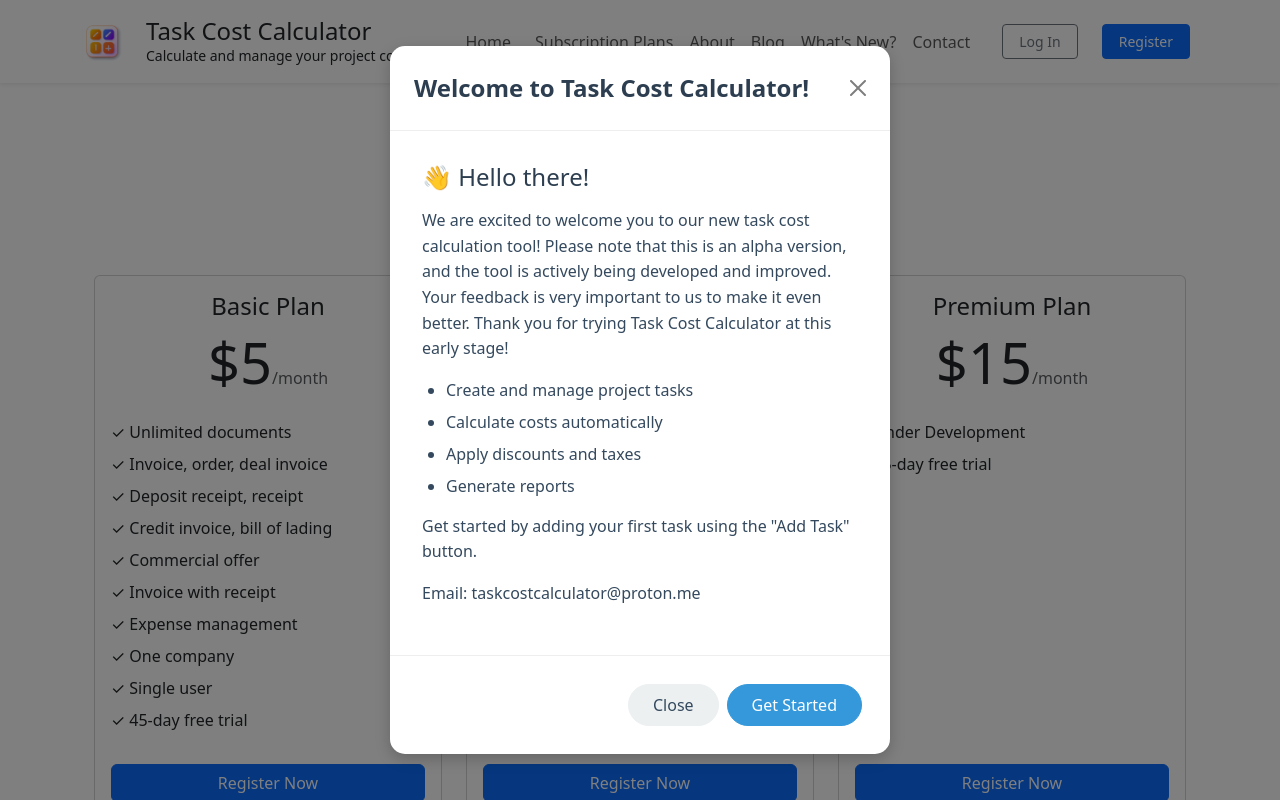
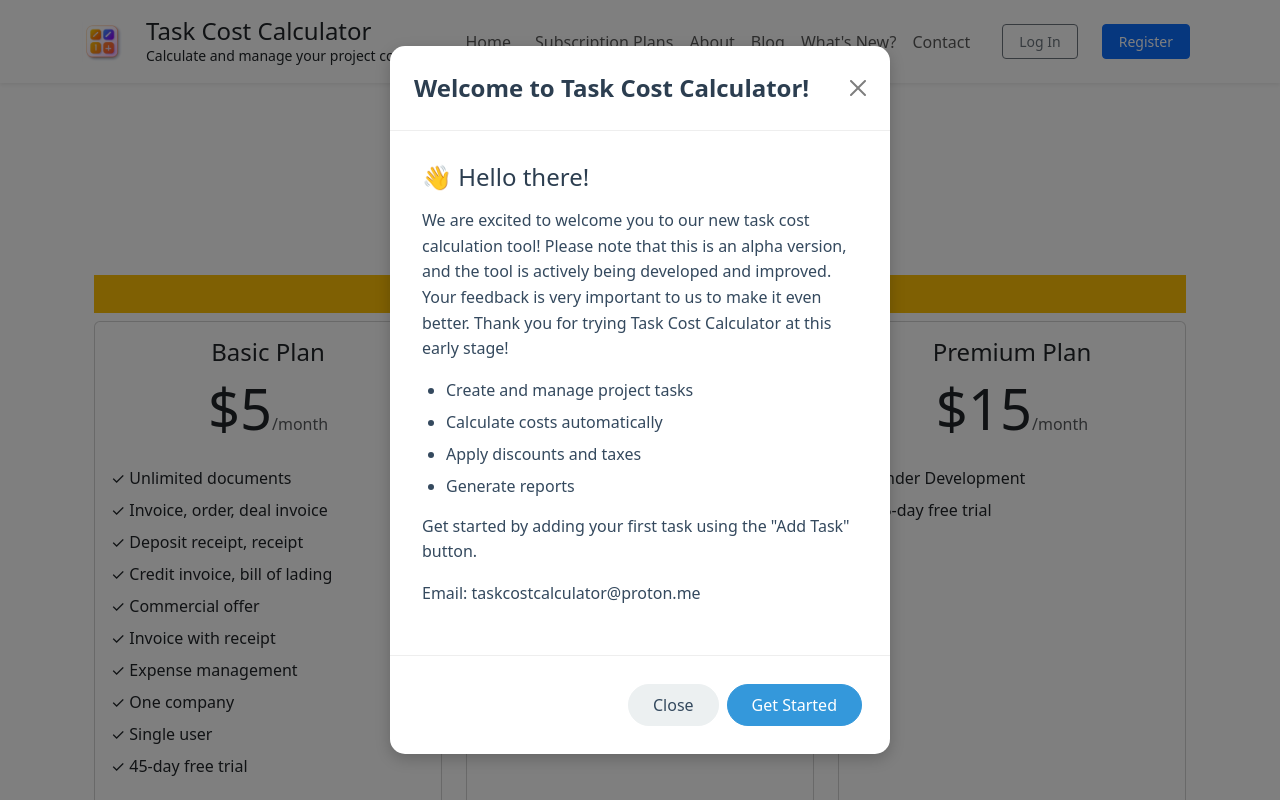
Before and after one commit to mido1983/Task-Cost-Calculator-Next, a Next.js app: page /plans in a window 1280 px wide. Shown: the top 800 px of the page. Built offline with nearby package versions, Linux system fonts and the light colour scheme; no server answers.

Commit message:
Page Under Construction package fix

```diff
--- a/package.json
+++ b/package.json
@@ -4,7 +4,7 @@
   "main": "src/index.ts",
   "scripts": {
     "dev": "next dev",
-    "build": "tsc",
+    "build": "next build",
     "start": "next start",
     "export": "next export",
     "create-admin": "ts-node scripts/createAdmin.ts"
--- a/pages/plans.js
+++ b/pages/plans.js
@@ -42,6 +42,7 @@ export default function Plans() {
             </Head>
             <div className="container py-5">
                 <h1 className="text-center mb-5">Subscription Plans</h1>
+                <h2 className={'text-center bg-warning'}>Page Under Construction</h2>
                 <div className="row justify-content-center">
                     {plans.map((plan) => (
                         <div key={plan.id} className="col-md-4 mb-4">
@@ -62,7 +63,7 @@ export default function Plans() {
                                     </ul>
                                     <Link
                                         href={`/register?plan=${plan.id}`}
-                                        className="btn btn-primary mt-auto "
+                                        className="btn btn-primary mt-auto disabled"
                                     >
                                         Register Now
                                     </Link>
```
